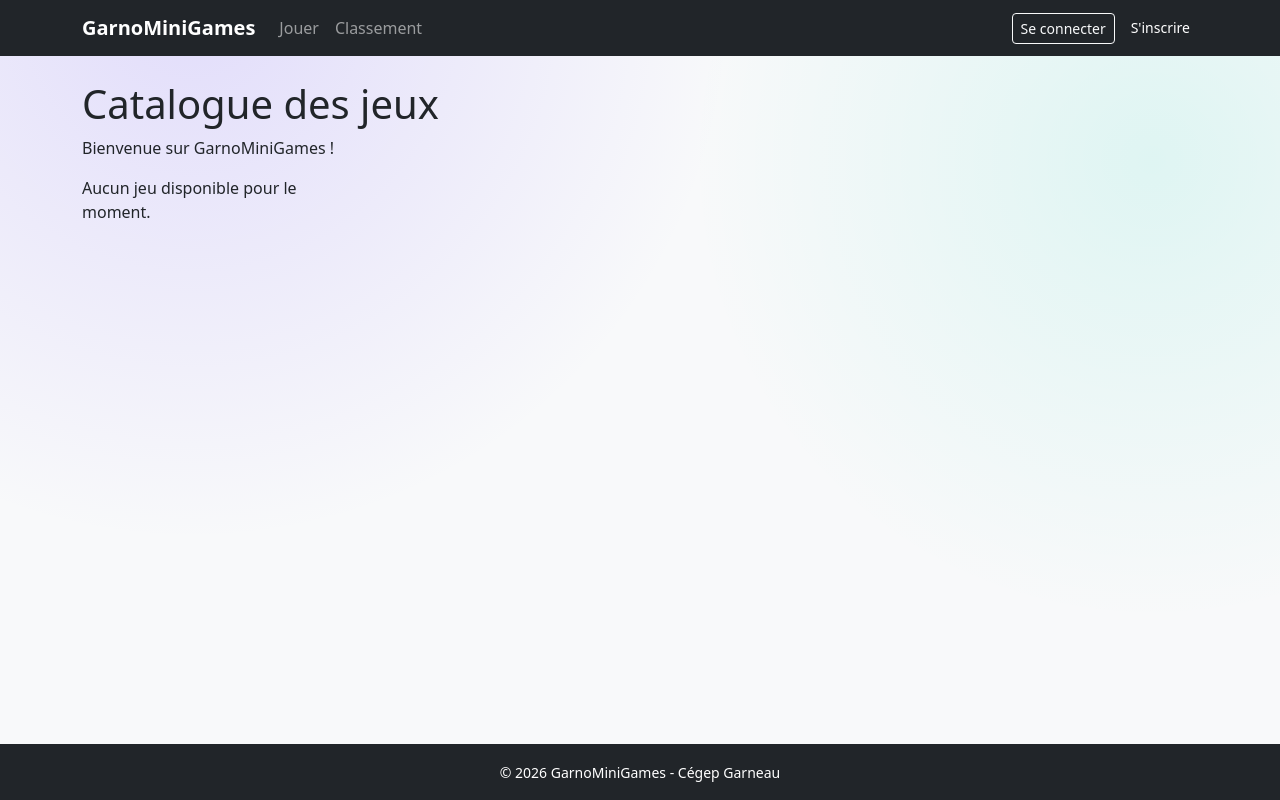
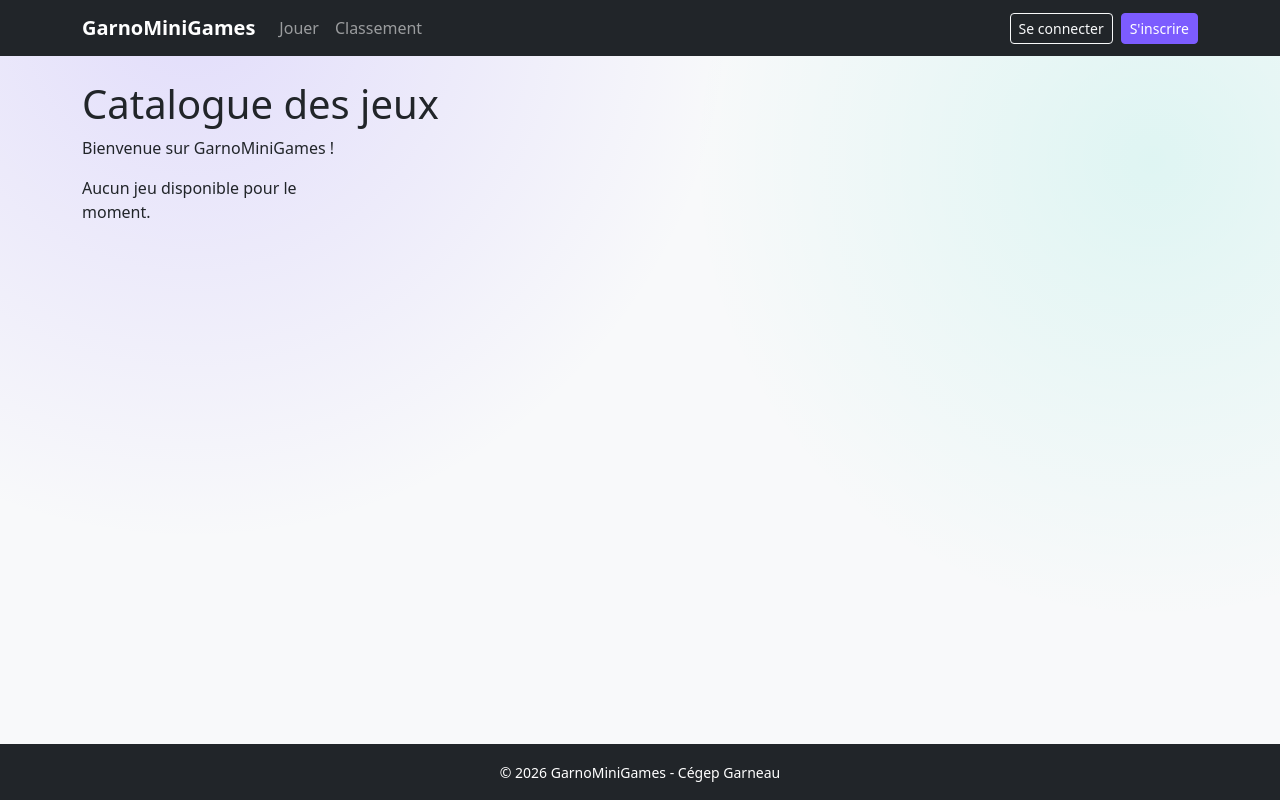
Before and after one commit to Brian-Belleau/Projet-Web, a Django app: page / in a window 1280 px wide. Run offline with Django 5.2, Linux system fonts and the light colour scheme; data that the repository does not hold is empty.

Commit message:
FEAT - ajout des styles dans le css

```diff
--- a/GarnoMiniGames/static/css/style.css
+++ b/GarnoMiniGames/static/css/style.css
@@ -1,5 +1,15 @@
-body {
-    background-color: black;
+/* ==========================================================
+   GarnoMiniGames
+   ========================================================== */
+:root {
+    --gmg-accent: #7c5cff;
+    --gmg-accent-2: #00d1b2;
+    --gmg-surface: #15151f;
+    --gmg-border: rgba(255, 255, 255, .08);
+    --bs-primary: var(--gmg-accent);
+    --bs-primary-rgb: 124, 92, 255;
+    --bs-link-color: #a99bff;
+    --bs-link-hover-color: #cfc7ff;
 }
 
 /* ---------- Base ---------- */
@@ -8,14 +18,6 @@ header {
     text-align: center;
     background-color: #818f9e;
     color: rgb(255, 35, 35);
-}
-
-.jeu-image {
-    width: 100%;
-    max-width: 300px;
-    height: 200px;
-    object-fit: cover;
-    border-radius: 8px;
 }
 
 body {
@@ -137,6 +139,15 @@ body {
 }
 
 /* ---------- Autre ---------- */
+
+.jeu-image {
+    width: 100%;
+    max-width: 300px;
+    height: 200px;
+    object-fit: cover;
+    border-radius: 8px;
+}
+
 .bio-text {
     white-space: pre-line;
 }
```
